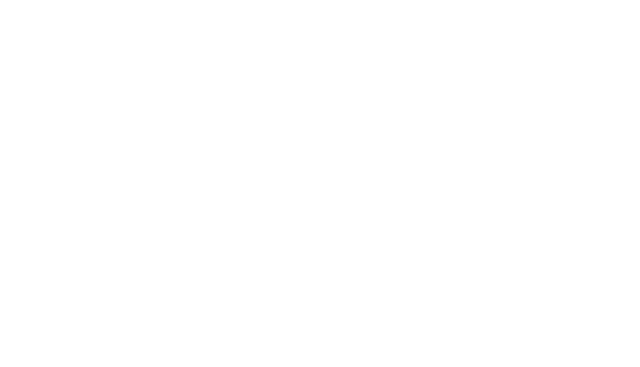
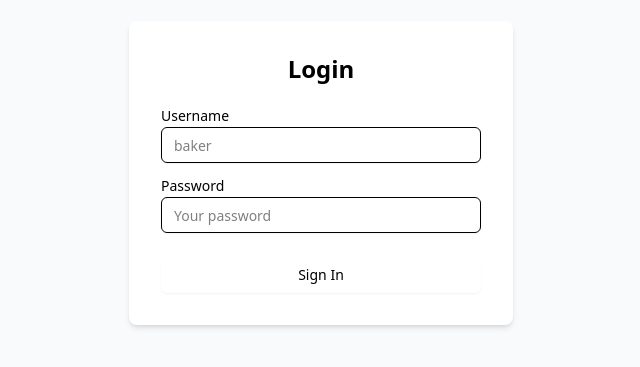
Before and after one commit to ck4adventure/bakeshop-web, a React (Vite) app: page /login in a window 1280 px wide. Before the commit this address had no page. Shown: the part 227-594 px from the top of the page, without its empty margins (319-959 px from the left). Built offline with nearby package versions, Linux system fonts and the light colour scheme.

Commit message:
working login POST to local

```diff
--- a/package.json
+++ b/package.json
@@ -15,6 +15,8 @@
     "test:e2e:prod": "vite build && playwright test"
   },
   "dependencies": {
+    "@radix-ui/react-label": "^2.1.7",
+    "@radix-ui/react-slot": "^1.2.3",
     "@tailwindcss/vite": "^4.1.6",
     "class-variance-authority": "^0.7.1",
     "clsx": "^2.1.1",
--- /dev/null
+++ b/src/app/login/page.tsx
@@ -0,0 +1,80 @@
+import { Input } from "@/components/ui/input";
+import { Button } from "@/components/ui/button";
+import { Label } from "@/components/ui/label";
+import React, { useState } from "react";
+import { useNavigate } from "react-router"
+
+export default function LoginPage() {
+	// const [email, setEmail] = useState("");
+	const [username, setUsername] = useState("");
+	const [password, setPassword] = useState("");
+	const [error, setError] = useState<string | null>(null);
+	const navigate = useNavigate();
+
+	const handleSubmit = async (e: React.FormEvent) => {
+		e.preventDefault();
+		setError(null);
+		// Handle login logic here
+		try {
+			const res = await fetch("http://localhost:3000/auth/login", {
+				method: "POST",
+				headers: { "Content-Type": "application/json" },
+				body: JSON.stringify({ username, password }),
+			});
+
+			if (!res.ok) {
+				const data = await res.json();
+				setError(data.message || "Login failed");
+				return;
+			}
+			navigate("/");
+
+		} catch (err) {
+			console.log(err);
+			setError("check console for err")
+		}
+	};
+
+	return (
+		<div className="flex min-h-screen items-center justify-center bg-gray-50">
+			<form
+				onSubmit={handleSubmit}
+				className="w-full max-w-sm rounded-lg bg-white p-8 shadow-md"
+			>
+				<h2 className="mb-6 text-center text-2xl font-bold">Login</h2>
+				{error && (
+					<div className="mb-4 rounded bg-red-100 px-3 py-2 text-red-700">
+						{error}
+					</div>
+				)}
+				<div className="mb-4">
+					<Label htmlFor="username">Username</Label>
+					<Input
+						id="username"
+						type="username"
+						placeholder="baker"
+						value={username}
+						onChange={e => setUsername(e.target.value)}
+						required
+						className="mt-1"
+					/>
+				</div>
+				<div className="mb-6">
+					<Label htmlFor="password">Password</Label>
+					<Input
+						id="password"
+						type="password"
+						placeholder="Your password"
+						value={password}
+						onChange={e => setPassword(e.target.value)}
+						required
+						className="mt-1"
+					/>
+				</div>
+				<Button type="submit" className="w-full">
+					Sign In
+				</Button>
+			</form>
+		</div>
+	);
+}
--- /dev/null
+++ b/src/components/ui/button.tsx
@@ -0,0 +1,59 @@
+import * as React from "react"
+import { Slot } from "@radix-ui/react-slot"
+import { cva, type VariantProps } from "class-variance-authority"
+
+import { cn } from "@/lib/utils"
+
+const buttonVariants = cva(
+  "inline-flex items-center justify-center gap-2 whitespace-nowrap rounded-md text-sm font-medium transition-all disabled:pointer-events-none disabled:opacity-50 [&_svg]:pointer-events-none [&_svg:not([class*='size-'])]:size-4 shrink-0 [&_svg]:shrink-0 outline-none focus-visible:border-ring focus-visible:ring-ring/50 focus-visible:ring-[3px] aria-invalid:ring-destructive/20 dark:aria-invalid:ring-destructive/40 aria-invalid:border-destructive",
+  {
+    variants: {
+      variant: {
+        default:
+          "bg-primary text-primary-foreground shadow-xs hover:bg-primary/90",
+        destructive:
+          "bg-destructive text-white shadow-xs hover:bg-destructive/90 focus-visible:ring-destructive/20 dark:focus-visible:ring-destructive/40 dark:bg-destructive/60",
+        outline:
+          "border bg-background shadow-xs hover:bg-accent hover:text-accent-foreground dark:bg-input/30 dark:border-input dark:hover:bg-input/50",
+        secondary:
+          "bg-secondary text-secondary-foreground shadow-xs hover:bg-secondary/80",
+        ghost:
+          "hover:bg-accent hover:text-accent-foreground dark:hover:bg-accent/50",
+        link: "text-primary underline-offset-4 hover:underline",
+      },
+      size: {
+        default: "h-9 px-4 py-2 has-[>svg]:px-3",
+        sm: "h-8 rounded-md gap-1.5 px-3 has-[>svg]:px-2.5",
+        lg: "h-10 rounded-md px-6 has-[>svg]:px-4",
+        icon: "size-9",
+      },
+    },
+    defaultVariants: {
+      variant: "default",
+      size: "default",
+    },
+  }
+)
+
+function Button({
+  className,
+  variant,
+  size,
+  asChild = false,
+  ...props
+}: React.ComponentProps<"button"> &
+  VariantProps<typeof buttonVariants> & {
+    asChild?: boolean
+  }) {
+  const Comp = asChild ? Slot : "button"
+
+  return (
+    <Comp
+      data-slot="button"
+      className={cn(buttonVariants({ variant, size, className }))}
+      {...props}
+    />
+  )
+}
+
+export { Button, buttonVariants }
--- /dev/null
+++ b/src/components/ui/input.tsx
@@ -0,0 +1,21 @@
+import * as React from "react"
+
+import { cn } from "@/lib/utils"
+
+function Input({ className, type, ...props }: React.ComponentProps<"input">) {
+  return (
+    <input
+      type={type}
+      data-slot="input"
+      className={cn(
+        "file:text-foreground placeholder:text-muted-foreground selection:bg-primary selection:text-primary-foreground dark:bg-input/30 border-input flex h-9 w-full min-w-0 rounded-md border bg-transparent px-3 py-1 text-base shadow-xs transition-[color,box-shadow] outline-none file:inline-flex file:h-7 file:border-0 file:bg-transparent file:text-sm file:font-medium disabled:pointer-events-none disabled:cursor-not-allowed disabled:opacity-50 md:text-sm",
+        "focus-visible:border-ring focus-visible:ring-ring/50 focus-visible:ring-[3px]",
+        "aria-invalid:ring-destructive/20 dark:aria-invalid:ring-destructive/40 aria-invalid:border-destructive",
+        className
+      )}
+      {...props}
+    />
+  )
+}
+
+export { Input }
--- /dev/null
+++ b/src/components/ui/label.tsx
@@ -0,0 +1,22 @@
+import * as React from "react"
+import * as LabelPrimitive from "@radix-ui/react-label"
+
+import { cn } from "@/lib/utils"
+
+function Label({
+  className,
+  ...props
+}: React.ComponentProps<typeof LabelPrimitive.Root>) {
+  return (
+    <LabelPrimitive.Root
+      data-slot="label"
+      className={cn(
+        "flex items-center gap-2 text-sm leading-none font-medium select-none group-data-[disabled=true]:pointer-events-none group-data-[disabled=true]:opacity-50 peer-disabled:cursor-not-allowed peer-disabled:opacity-50",
+        className
+      )}
+      {...props}
+    />
+  )
+}
+
+export { Label }
--- a/src/main.tsx
+++ b/src/main.tsx
@@ -3,12 +3,14 @@ import { createRoot } from 'react-dom/client'
 import { BrowserRouter, Routes, Route } from 'react-router';
 import './index.css'
 import App from './App.tsx'
+import LoginPage from './app/login/page.tsx';
 
 createRoot(document.getElementById('root')!).render(
 	<StrictMode>
 		<BrowserRouter>
 			<Routes>
 				<Route path="/" element={<App />} />
+				<Route path="/login" element={<LoginPage />} />
 			</Routes>
 		</BrowserRouter>
 	</StrictMode>,
```
Also changed, not shown: 2 other files (tests, documents, lock files or other folders).
